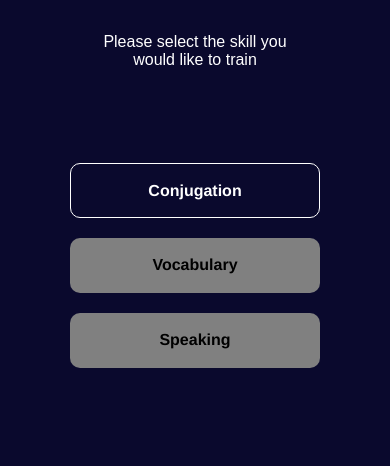
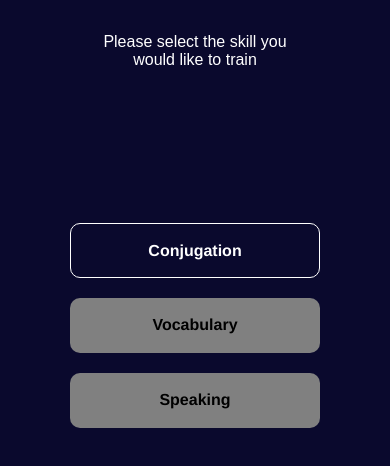
Before and after one commit to joepstein/lingo-duel-v1, a React (Vite) app: page /skill-choice in a window 390 px wide. Shown: the top 466 px of the page. Built offline with nearby package versions, Linux system fonts and the light colour scheme.

Commit message:
Update mobile css

```diff
--- a/src/styles.css
+++ b/src/styles.css
@@ -174,7 +174,7 @@ a[role='disabled-button']{
 
   width: 200px;
   padding-top: 20px;
-  padding-bottom: 20%;
+  padding-bottom: 40%;
 }
 
 #skill-choice-page a{
```
